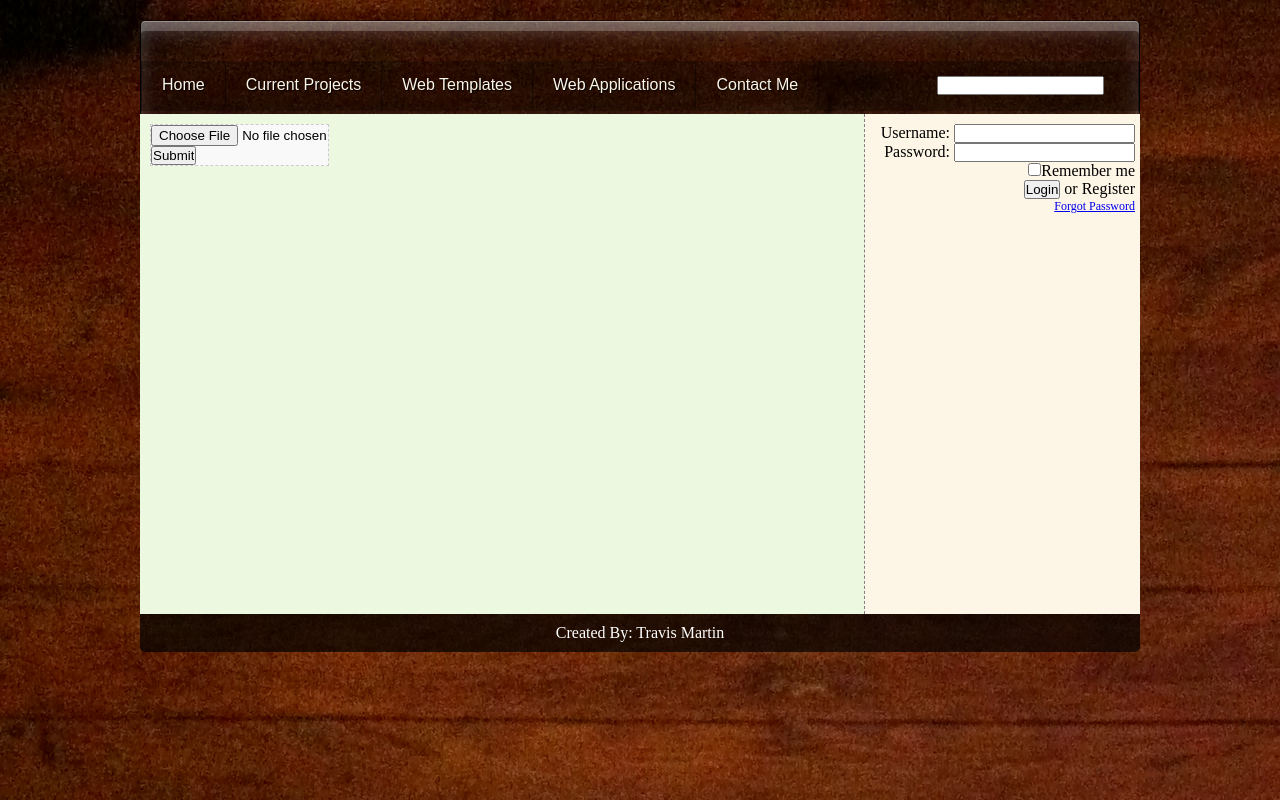
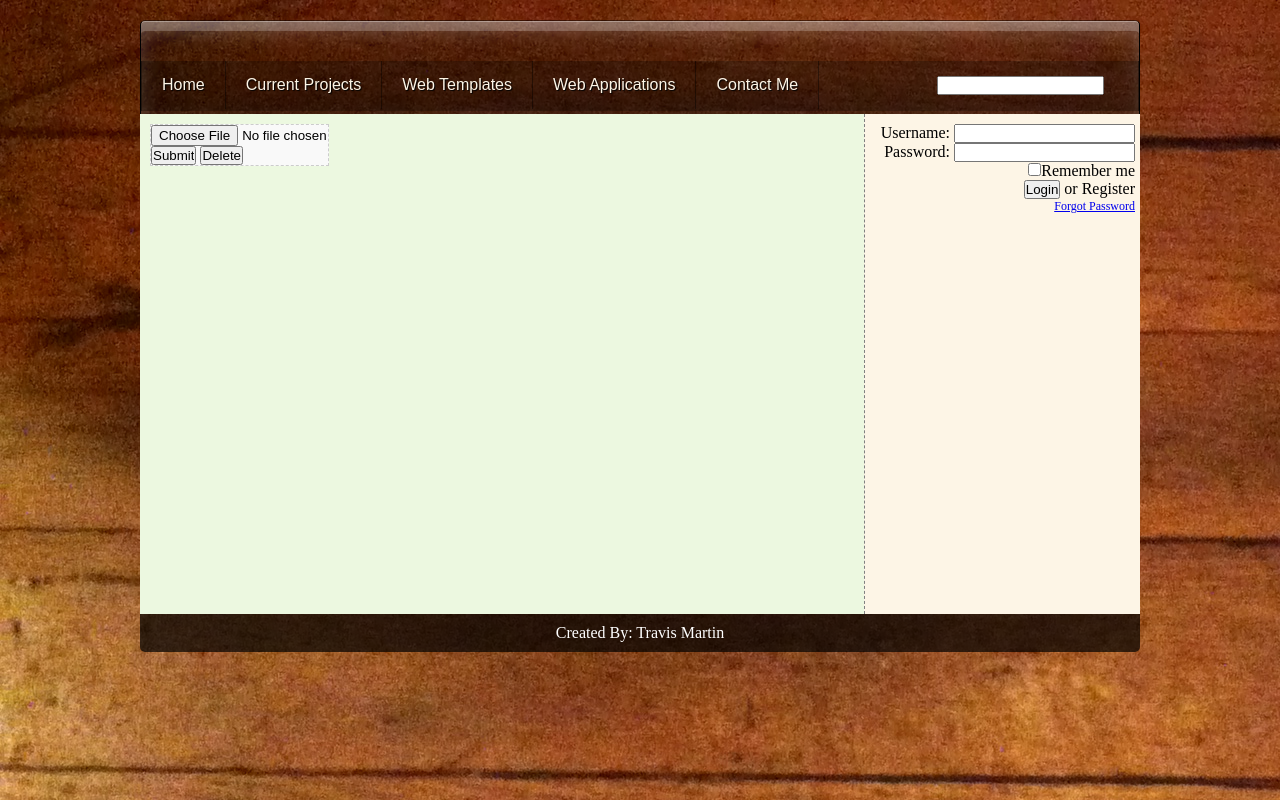
Before and after one commit to travism26/my-firstwebsite, a PHP site: page /user_settings.php in a window 1280 px wide. Run offline with PHP 8.4, Linux system fonts and the light colour scheme; some libraries are stand-ins or nearby versions.

Commit message:
patch some bugs and added delete function
I created the delete function to remove the profile picture.

```diff
--- a/changepassword.php
+++ b/changepassword.php
@@ -44,7 +44,8 @@ if (Input::exists()) {
 				), array('username', '=' , Input::get('username')));
 
 				Session::flash('home', 'Your password have been changed!');
-				Redirect::to('index.php');
+				?><script>window.location = "index.php";</script><?php
+				//Redirect::to('index.php');
 			//get('post', array('receiver_id','=',$user->data()->id));
 		} else {
 			foreach ($validation->errors() as $error) {
--- a/css/main.css
+++ b/css/main.css
@@ -6,7 +6,10 @@
 body{
 	/* This is where you will add you photo location in here! */
 	width: 100%;
-	background: url("../img/hardwood.jpg") repeat;
+	background: url("../img/hardwood.jpg");
+	background-attachment: fixed;
+	background-position: left;
+	background-repeat: no-repeat;
 	display: -webkit-box;
 	-webkit-box-pack:center;
 }
--- a/includes/header.php
+++ b/includes/header.php
@@ -17,7 +17,7 @@
 	<div id = 'logo' class="profile_header">
 	<?php
 	if($user->isLoggedIn()){
-		if($user->data()->profile_pic !==""){
+		if(file_exists($user->data()->profile_pic)){
 			echo '<img src= "', $user->data()->profile_pic, '" alt="'. $user->data()->first_name .'-Profile" class = "profile_picture">';
 		}
 	}
--- a/index.php
+++ b/index.php
@@ -23,8 +23,8 @@ integrated into Firefox, IE, and other browsers some of the settings will not di
 				$validate = new Validate();
 				$validation = $validate->check($_POST, array(
 					'message' => array(
-						'required' => true,
-						'min' => 6,
+					'required' => true,
+					'min' => 6,
 					)
 				));
 
--- a/register.php
+++ b/register.php
@@ -51,7 +51,6 @@ if(Input::exists()){
 					'joined' => date('Y-m-d H:i:d'),
 					'group' => 1
 				));
-
 			Session::flash('home', 'You registered successfully!');
 			$login = $user->login(Input::get('username'), Input::get('password'), $remember);
 			?><script>window.location = "index.php";</script><?php
--- a/user_settings.php
+++ b/user_settings.php
@@ -6,18 +6,25 @@ include 'includes/overall/overallHeader.php'; ?>
 	<div class="profile">
 		<?php
 		if (isset($_FILES['profile']) === true) {
-			if (empty($_FILES['profile']['name']) === true){
+			if(Input::get('delete') && file_exists($user->data()->profile_pic)===true) {
+				echo $user->data()->profile_pic;
+				unlink($user->data()->profile_pic);
+					$user->update(array(
+						'profile_pic' => ""
+					));
+					?><script>window.location = "index.php";</script><?php
+			}else if (empty($_FILES['profile']['name']) === true){
 				echo "Please choose a file";
 			}else{
 				$allow = array('jpg', 'jpeg','gif', 'png');
-
 				$file_name = $_FILES['profile']['name'];  //biginner.png
 				$file_extn = strtolower(end(explode('.', $file_name)));
-
 				$file_temp = $_FILES['profile']['tmp_name'];
-
 				if(in_array($file_extn, $allow)){
 					//$user->update($user->data()->id, $file_temp);
+					if(file_exists($user->data()->profile_pic)){
+						echo "NOT EMPTY";
+					}
 					$user->change_profile_image(array(
 							'profile_pic' => $file_temp,
 							'file_extn' => $file_extn
@@ -31,13 +38,14 @@ include 'includes/overall/overallHeader.php'; ?>
 			}
 
 		}
-		if (empty($user->data()->profile_pic) === false) {
+		if (empty($user->data()->profile_pic) === false && file_exists($user->data()->profile_pic)) {
 			echo '<img src= "', $user->data()->profile_pic, '" alt="'. $user->data()->first_name .'-Profile" class = "profile_picture">';
 		}
 		?>
 		<form action = "" method="post" enctype="multipart/form-data">
 			<input type="file" name="profile">
 			<input type="submit">
+			<input type="submit" name="delete" value="Delete">
 		</form>
 	</div>
 
```
